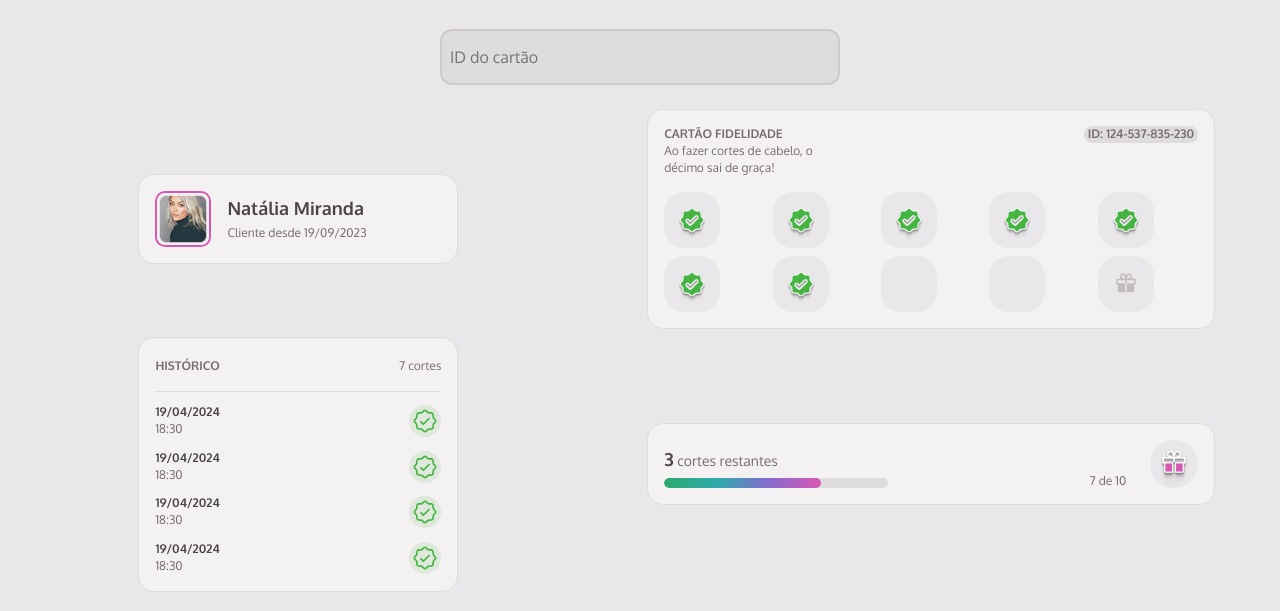
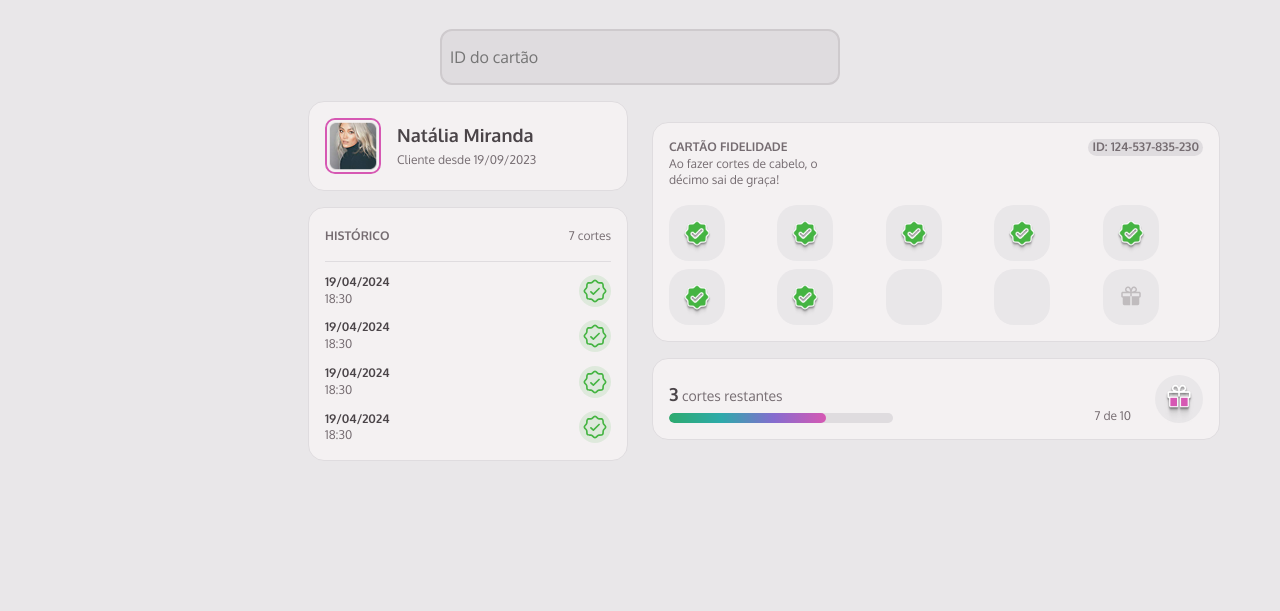
Before and after one commit to fellipesnoww/mba-web-fundamental-member-club, a website built with webpack: page index.html in a window 1280 px wide. Shown: the part 123-734 px from the top of the page. Built offline with nearby package versions, Linux system fonts and the light colour scheme.

Commit message:
feature: displaying elements in desktop screens

```diff
--- a/index.html
+++ b/index.html
@@ -12,7 +12,7 @@
     <header id="main-header">
         <img src="./src/assets/Logo.png" alt="Member Club logo"></img>
     </header>
-        <main>
+    <form id="search" action="">
         <input
             type="text"
             id="input-search"
@@ -20,6 +20,10 @@
             required
             placeholder="ID do cartão">
         </input>
+    </form>
+
+    <main>
+        <div class="side-content aling-right">
             <section class="card-container customer-card">
                 <img src="src/assets/user-photo.png" alt="Foto de Natália">
                 <div class="customer-info">
@@ -70,6 +74,8 @@
                     </div>
                 </div>
             </section>
+        </div>
+        <div class="side-content aling-left">
             <section id="loyalty-card" class="card-container">
                 <header id="loyalty-card-header">
                     <div class="main-info">
@@ -129,8 +135,7 @@
                     </div>
                     </div>
             </section>
-
+        </div>
     </main>
-
 </body>
 </html>
--- a/src/main.js
+++ b/src/main.js
@@ -8,3 +8,4 @@ import './styles/utils.css';
 import './styles/cards.css';
 import './styles/history.css';
 import './styles/remaning-cuts.css';
+import './styles/form.css';
--- /dev/null
+++ b/src/styles/form.css
@@ -0,0 +1,7 @@
+#search {
+    display: flex;
+    align-items: center;
+    justify-content: center;
+
+    width: 100%;
+}
--- a/src/styles/global.css
+++ b/src/styles/global.css
@@ -82,17 +82,8 @@ main {
 
 @media (width >= 80em) {
     main {
-        display: grid;
-        grid-template-areas:
-        "input input"
-        "card-user loyalty-card"
-        "historic loyalty-card"
-        "historic cuts-needed";
-
-        gap: 0.5rem;
-        align-items: center;
-        justify-items: center;
-
-        padding-inline: 0.7rem;
+        display: flex;
+        padding: 0;
+        margin: 0;
     }
 }
--- a/src/styles/history.css
+++ b/src/styles/history.css
@@ -1,5 +1,11 @@
 #cuts-history{
     grid-area: "historic";
+    width: 100%;
+
+    grid-row-start: 3;
+    grid-column-start: 4;
+
+    max-width: 25rem;
 }
 
 .history {
@@ -72,7 +78,7 @@
 }
 
 
-@media (width >= 0) {
+@media (width >= 80em) {
     #cuts-history {
         max-width: 20rem;
     }
--- a/src/styles/utils.css
+++ b/src/styles/utils.css
@@ -20,3 +20,35 @@
     align-items: center;
     justify-content: center;
 }
+
+.side-content {
+    width: 100%;
+    display: flex;
+    gap: 0.5rem;
+}
+
+.aling-right {
+    display: flex;
+    flex-direction: column;
+
+    align-items: flex-end;
+    justify-content: flex-end;
+}
+
+.aling-left {
+    display: flex;
+    flex-direction: column;
+
+    align-items: start;
+    justify-content: start;
+}
+
+@media (width >= 80em) {
+    .side-content {
+        gap: 1rem;
+    }
+
+    .aling-left {
+        margin-left: 1rem;
+    }
+}
```
Lines whose indentation alone changed are shown as unchanged.
